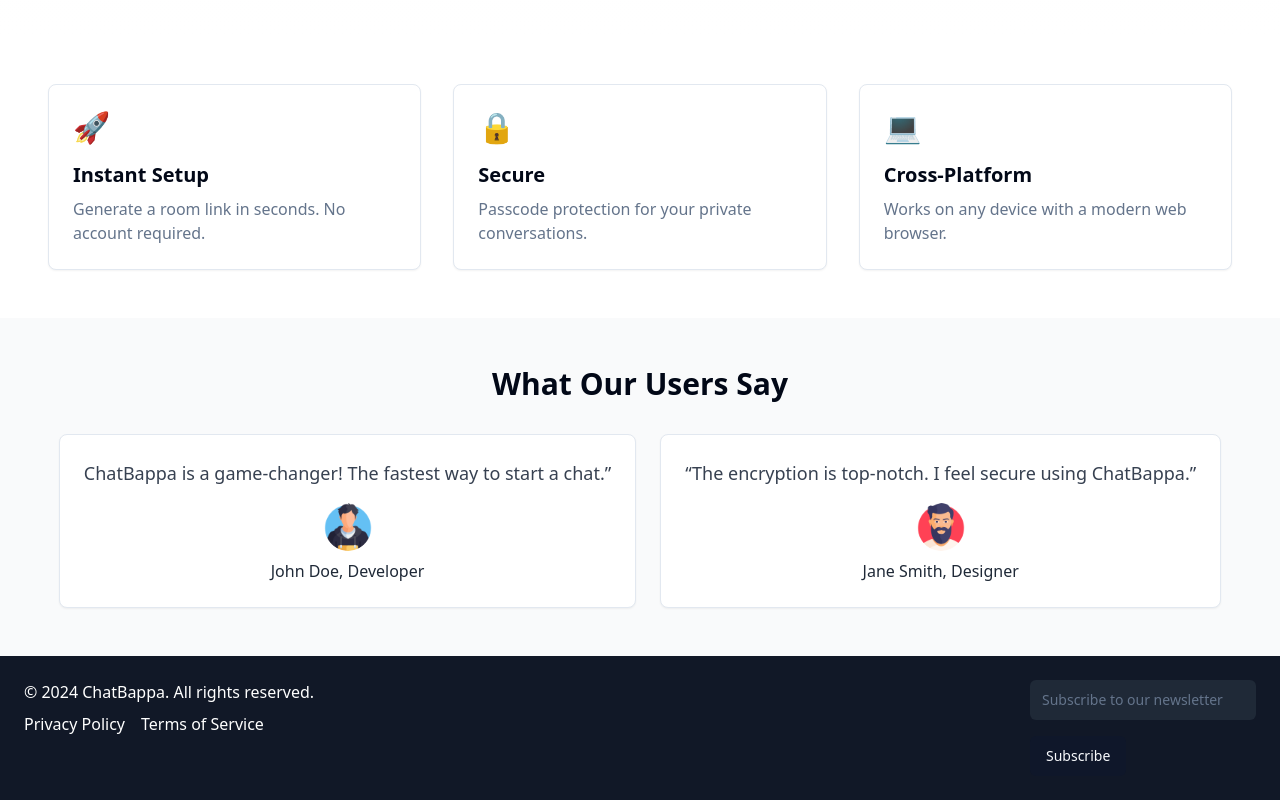
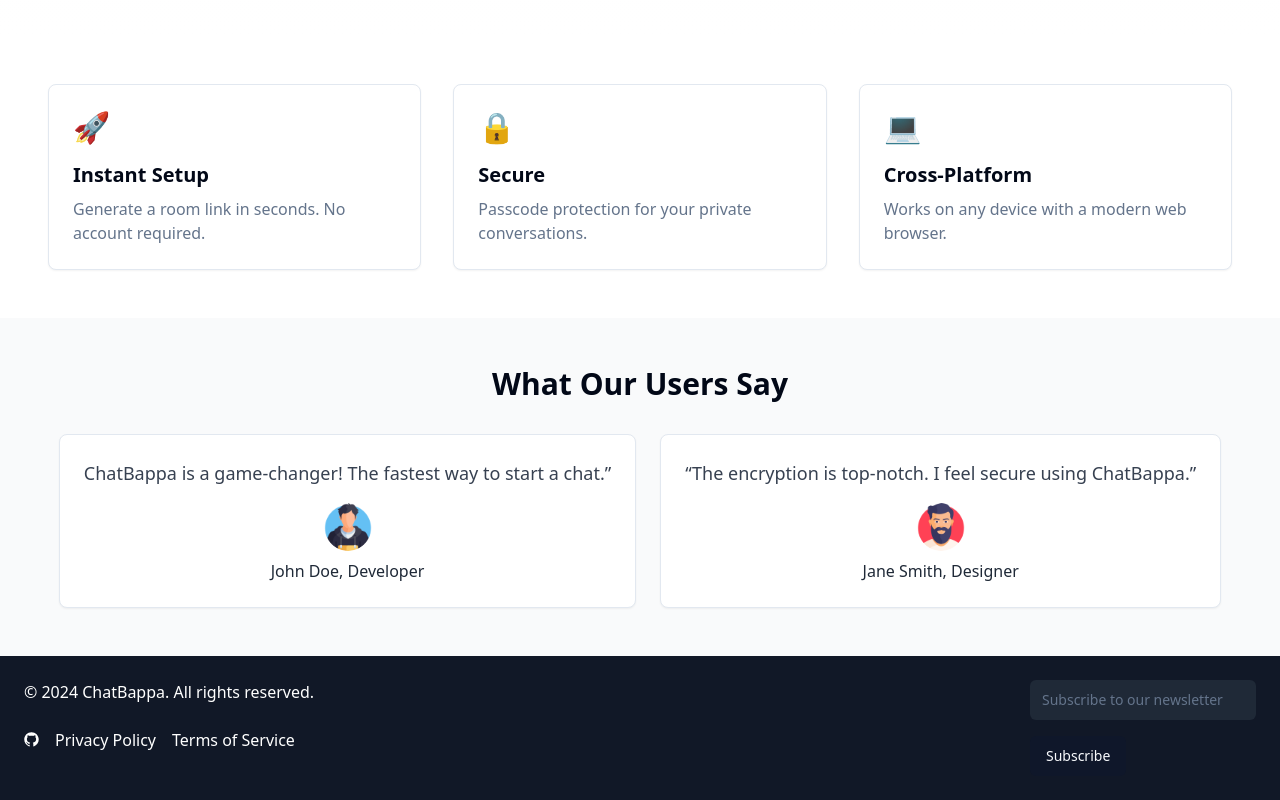
Before and after one commit to akash-d-dev/scalable-nodejs-chat-app, a Next.js app in the folder client/: page / in a window 1280 px wide. Shown: the part 1047-1847 px from the top of the page. Built offline with nearby package versions, Linux system fonts and the light colour scheme; no server answers.

Commit message:
Add GitHub link to footer and update layout for policy links

```diff
--- a/client/src/components/base/Footer.tsx
+++ b/client/src/components/base/Footer.tsx
@@ -2,6 +2,8 @@
 import Link from "next/link";
 import { Input } from "@/components/ui/input";
 import { Button } from "@/components/ui/button";
+import { Github } from "lucide-react";
+import { GitHubLogoIcon } from "@radix-ui/react-icons";
 
 export default function Footer() {
   return (
@@ -9,9 +11,16 @@
       <div className='flex justify-between'>
         <div>
           <div>© 2024 ChatBappa. All rights reserved.</div>
-          <div className='space-x-4 mt-2'>
-            <Link href='/privacy-policy'>Privacy Policy</Link>
-            <Link href='/terms-of-service'>Terms of Service</Link>
+          <div className='flex items-center space-x-4 mt-6'>
+            <Link
+              href='https://github.com/akash-d-dev'
+              target='_blank'
+              rel='noopener noreferrer'
+            >
+              <GitHubLogoIcon />
+            </Link>
+            <Link href='/#'>Privacy Policy</Link>
+            <Link href='/#'>Terms of Service</Link>
           </div>
         </div>
         <div className='space-y-4'>
```
